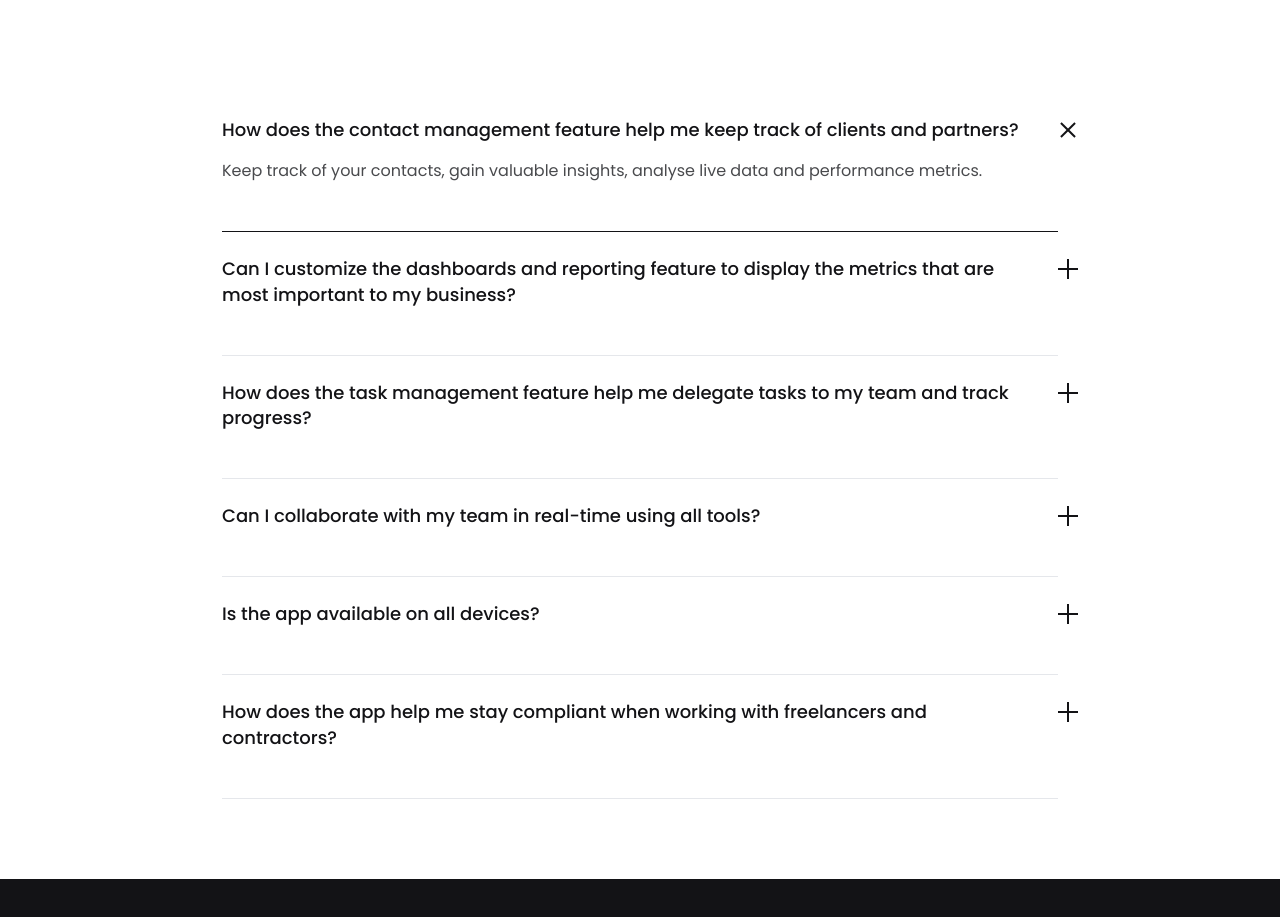
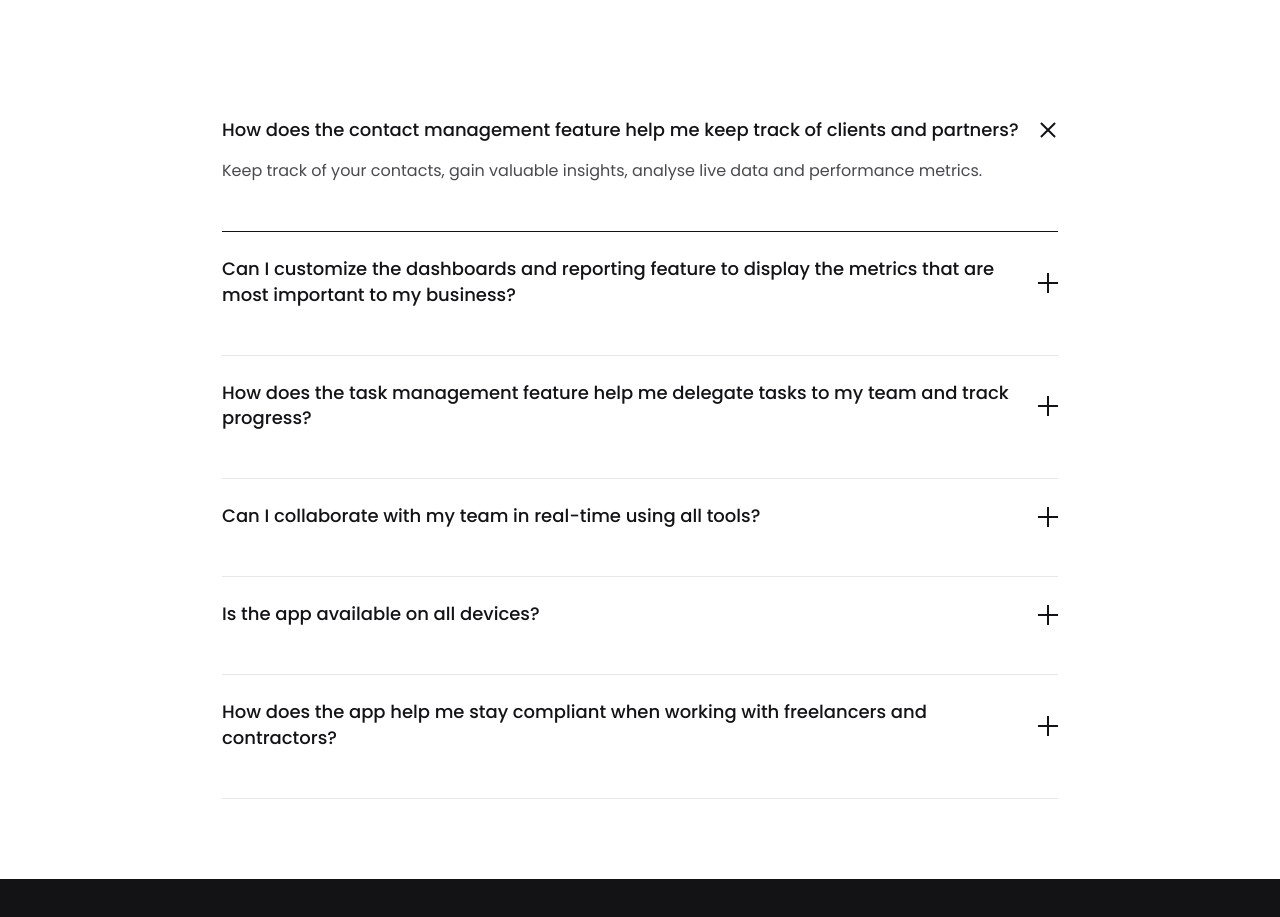
Before and after one commit to bialasky/text, a website built with Vite: page index.html in a window 1280 px wide. Shown: the part 2286-3203 px from the top of the page. Built offline with nearby package versions, Linux system fonts and the light colour scheme.

Commit message:
fix button

```diff
--- a/style.css
+++ b/style.css
@@ -433,7 +433,7 @@ button {
   display: flex;
   font-size: 20px;
   justify-content: space-between;
-  align-items: flex-start;
+  align-items: center;
   gap: 16px;
   cursor: pointer;
 }
@@ -446,6 +446,8 @@ button {
 }
 
 .toggle-btn {
+  width: 20px;
+  height: 20px;
   position: relative;
   background: none;
   border: none;
@@ -453,7 +455,6 @@ button {
   cursor: pointer;
   color: #666;
   flex-shrink: 0;
-  margin-top: 12px;
 }
 
 .toggle-btn::after,
```
